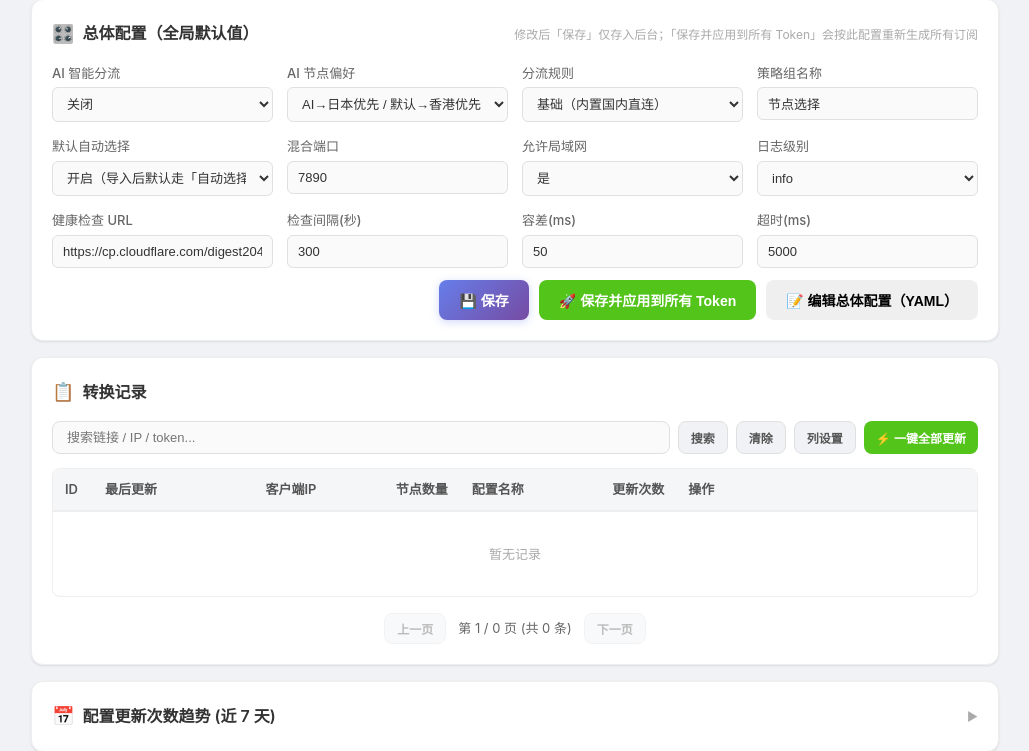
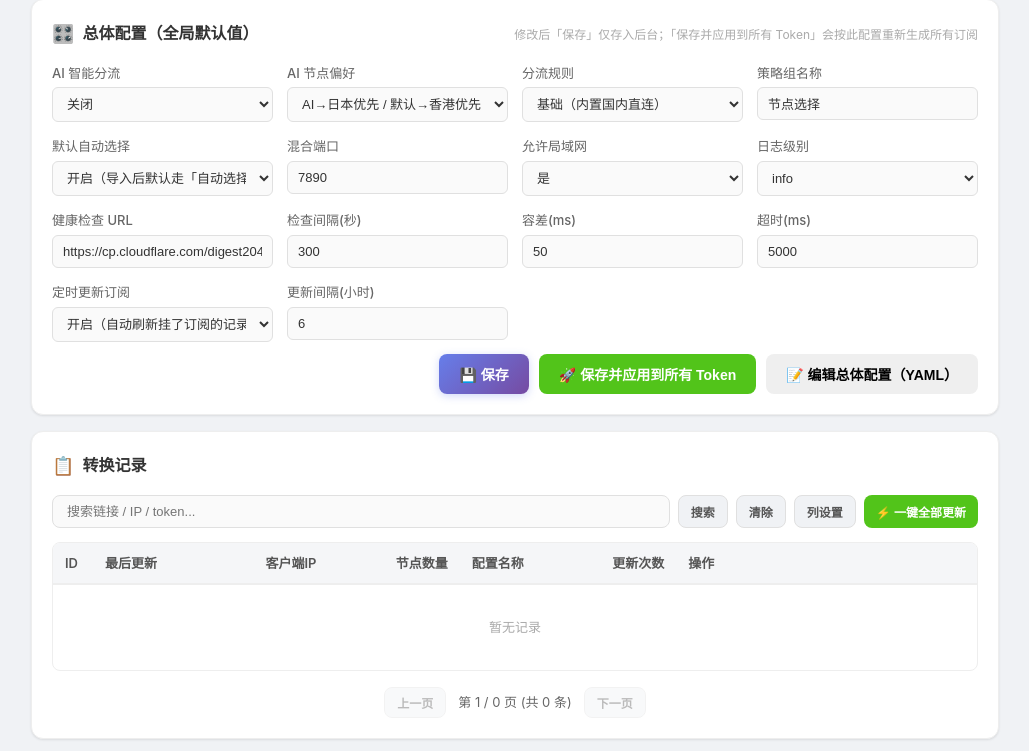
Before and after one commit to saeson001/vless2clash, a Flask app: page /manage in a window 1280 px wide. Shown: the part 436-1187 px from the top of the page, without its empty margins (125-1154 px from the left). Run offline with Flask 3, Linux system fonts and the light colour scheme; the visitor is signed in with stand-in values (Sample User, id 1); data that the repository does not hold is empty.

Commit message:
v1.6.26: scheduled auto-update for subscription records (config keys + scheduler thread + admin UI)

```diff
--- a/templates/manage.html
+++ b/templates/manage.html
@@ -160,6 +160,17 @@
                     <div class="config-item" data-page-node-id="i0cGFu8FxAEZP3znGbgy8I">
                         <label data-page-node-id="GHhb6tAGxZ4uCGtrXXcLQ9">超时(ms)</label>
                         <input type="number" id="gc-hc-timeout" value="5000" data-page-node-id="kFDofuWrWNnLtH3YCU2ts9">
+                    </div>
+                    <div class="config-item">
+                        <label>定时更新订阅</label>
+                        <select id="gc-auto-update-enabled">
+                            <option value="true">开启（自动刷新挂了订阅的记录）</option>
+                            <option value="false">关闭</option>
+                        </select>
+                    </div>
+                    <div class="config-item">
+                        <label>更新间隔(小时)</label>
+                        <input type="number" id="gc-auto-update-interval" value="6" min="1" max="168">
                     </div>
                 </div>
                 <div class="modal-actions" style="margin-top:12px;" data-page-node-id="kFltcpyW9EQA477jeqgdaZ">
```
